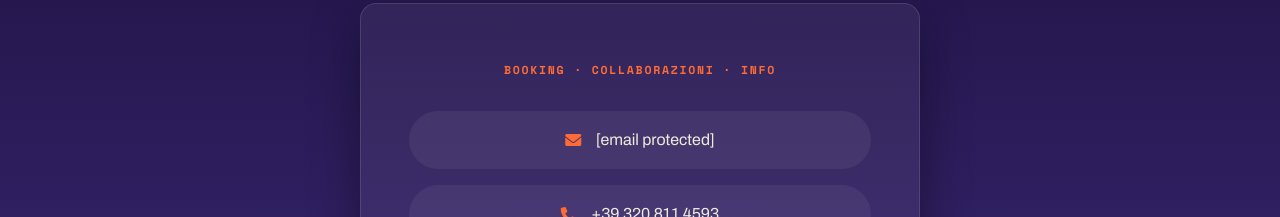
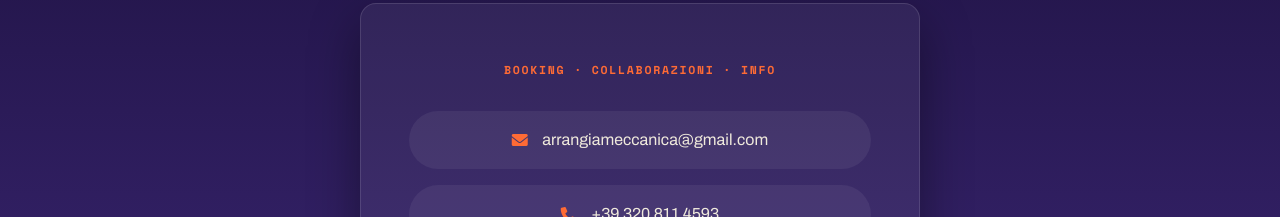
Before and after one commit to ArrangiaMeccanica/WEB, a plain HTML site: page index.html in a window 1280 px wide. Shown: the part 5060-5277 px from the top of the page. Drawn offline with nearby package versions, Linux system fonts and the light colour scheme.

Commit message:
Update index.html

```diff
--- a/index.html
+++ b/index.html
@@ -305,10 +305,11 @@
             <div class="contact-card">
                 <h3 class="contact-subtitle">Booking · Collaborazioni · Info</h3>
                 <div class="contact-methods">
-                    <a href="/cdn-cgi/l/email-protection#3a5b48485b545d535b575f59595b5453595b7a5d575b535614595557" class="contact-item">
+					<a href="mailto:arrangiameccanica@gmail.com" class="contact-item">
                         <i class="fas fa-envelope"></i>
-                        <span><span class="__cf_email__" data-cfemail="32534040535c555b535f575151535c5b515372555f535b5e1c515d5f">[email&#160;protected]</span></span>
+                        <span>arrangiameccanica@gmail.com</span>
                     </a>
+
                     <a href="tel:+393208114593" class="contact-item">
                         <i class="fas fa-phone"></i>
                         <span>+39 320 811 4593</span>
```
